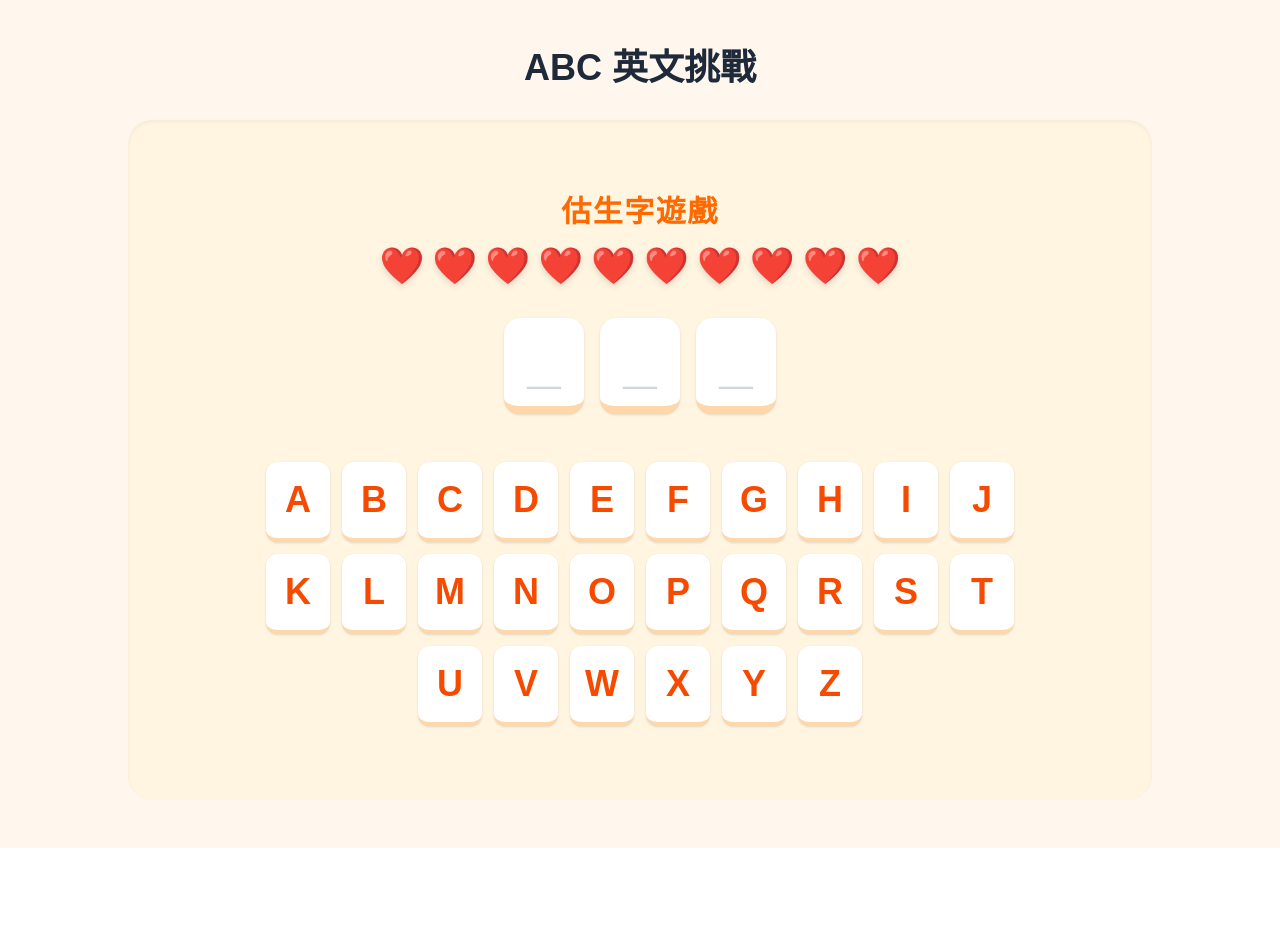
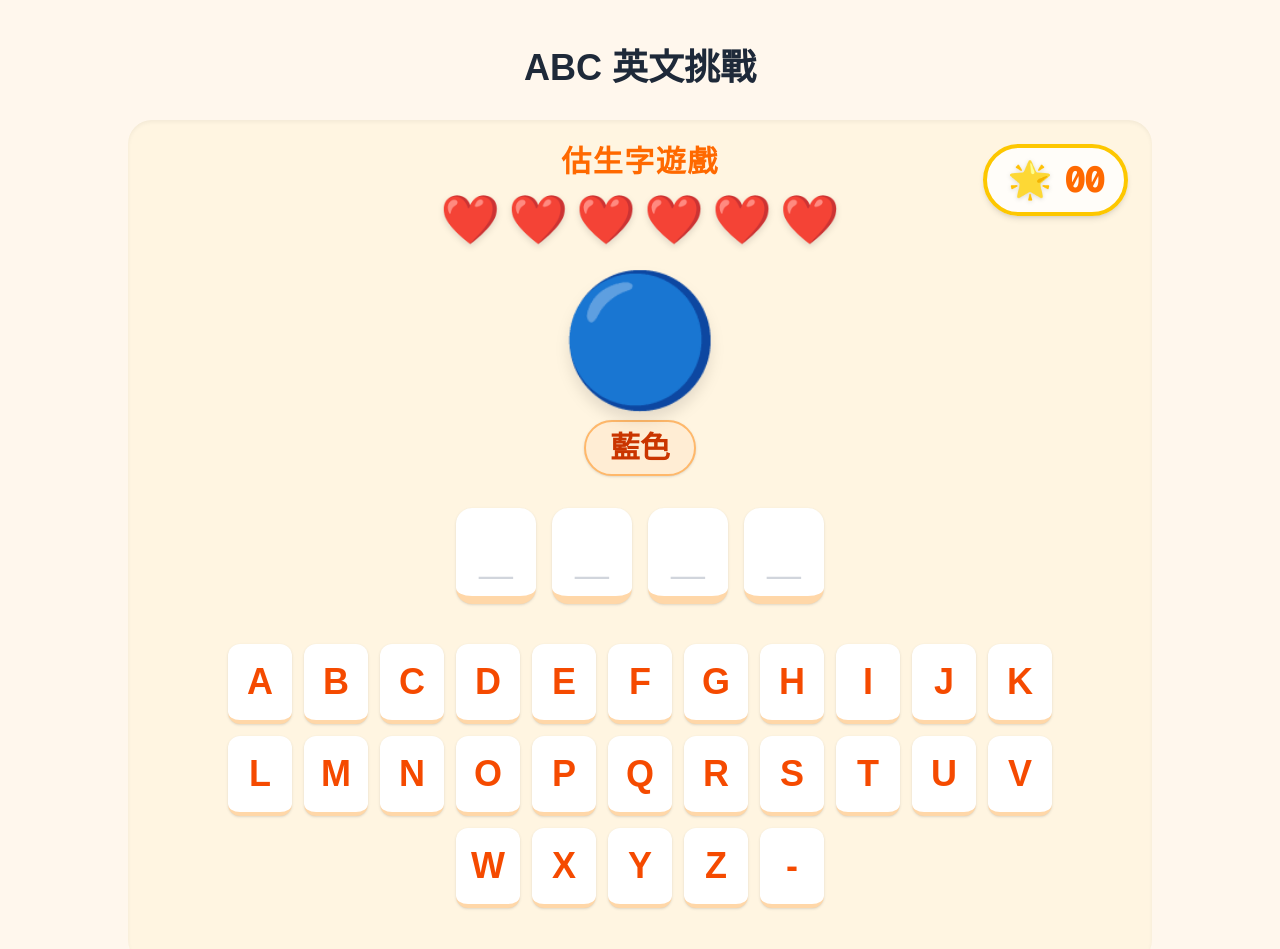
Before and after one commit to clchan53/alanppp, a Next.js app: page /english in a window 1280 px wide. Shown: the top 949 px of the page. Before the commit the page ends 848 px from the top, so only its background shows below. Built offline with nearby package versions, Linux system fonts and the light colour scheme.

Commit message:
UI: Show Chinese translation hint permanently during gameplay

```diff
--- a/src/components/HangmanGame.tsx
+++ b/src/components/HangmanGame.tsx
@@ -3,31 +3,105 @@
 import { useState, useEffect } from "react";
 import { motion, AnimatePresence } from "framer-motion";
 
-// 小朋友專屬嘅簡單生字表
-const WORDS = [
-    "APPLE", "BANANA", "CAT", "DOG", "FISH", "BIRD", "FROG", "LION", "BEAR", "DUCK",
-    "ORANGE", "GRAPE", "PEAR", "PEACH", "MANGO", "STRAWBERRY", "WATERMELON", "KIWI", "LEMON", "CHERRY",
-    "RED", "BLUE", "GREEN", "YELLOW", "BLACK", "WHITE", "PINK", "PURPLE", "BROWN", "ORANGE (color)",
-    "MOM", "DAD", "BROTHER", "SISTER", "GRANDMA", "GRANDPA", "BABY", "FRIEND", "TEACHER", "BOY",
-    "GIRL", "MAN", "WOMAN", "HOUSE", "SCHOOL", "CAR", "BUS", "BED", "CHAIR", "TABLE", "BOOK",
-    "TOY", "BALL", "DOLL", "SHOES", "HAT", "BAG", "T-SHIRT", "CUP", "SPOON", "PLATE",
-    "EYE", "NOSE", "MOUTH", "EAR", "HAND", "LEG", "FOOT", "HEAD", "HAIR", "FACE",
-    "SUN", "MOON", "STAR", "CLOUD", "RAIN", "SNOW", "TREE", "FLOWER", "GRASS", "LEAF",
-    "MILK", "WATER", "JUICE", "BREAD", "CAKE", "RICE", "EGG", "APPLE PIE", "COOKIE", "ICE CREAM",
-    "RUN", "JUMP", "WALK", "EAT", "DRINK", "SLEEP", "PLAY", "READ", "DRAW", "SING"
+const WORD_LIST = [
+  // 水果與食物
+  { word: "APPLE", hint: "🍎", zh: "蘋果" }, { word: "BANANA", hint: "🍌", zh: "香蕉" },
+  { word: "ORANGE", hint: "🍊", zh: "橙" }, { word: "GRAPE", hint: "🍇", zh: "提子" },
+  { word: "PEAR", hint: "🍐", zh: "梨" }, { word: "PEACH", hint: "🍑", zh: "桃" },
+  { word: "MANGO", hint: "🥭", zh: "芒果" }, { word: "STRAWBERRY", hint: "🍓", zh: "士多啤梨" },
+  { word: "WATERMELON", hint: "🍉", zh: "西瓜" }, { word: "KIWI", hint: "🥝", zh: "奇異果" },
+  { word: "LEMON", hint: "🍋", zh: "檸檬" }, { word: "CHERRY", hint: "🍒", zh: "車厘子" },
+  { word: "MILK", hint: "🥛", zh: "牛奶" }, { word: "WATER", hint: "💧", zh: "水" },
+  { word: "JUICE", hint: "🧃", zh: "果汁" }, { word: "BREAD", hint: "🍞", zh: "麵包" },
+  { word: "CAKE", hint: "🍰", zh: "蛋糕" }, { word: "RICE", hint: "🍚", zh: "白飯" },
+  { word: "EGG", hint: "🥚", zh: "雞蛋" }, { word: "APPLE PIE", hint: "🥧", zh: "蘋果批" },
+  { word: "COOKIE", hint: "🍪", zh: "曲奇" }, { word: "ICE CREAM", hint: "🍦", zh: "雪糕" },
+
+  // 動物
+  { word: "CAT", hint: "🐱", zh: "貓咪" }, { word: "DOG", hint: "🐶", zh: "狗仔" },
+  { word: "FISH", hint: "🐟", zh: "魚" }, { word: "BIRD", hint: "🐦", zh: "雀仔" },
+  { word: "FROG", hint: "🐸", zh: "青蛙" }, { word: "LION", hint: "🦁", zh: "獅子" },
+  { word: "BEAR", hint: "🐻", zh: "熊仔" }, { word: "DUCK", hint: "🦆", zh: "鴨仔" },
+
+  // 顏色
+  { word: "RED", hint: "🔴", zh: "紅色" }, { word: "BLUE", hint: "🔵", zh: "藍色" },
+  { word: "GREEN", hint: "🟢", zh: "綠色" }, { word: "YELLOW", hint: "🟡", zh: "黃色" },
+  { word: "BLACK", hint: "⚫", zh: "黑色" }, { word: "WHITE", hint: "⚪", zh: "白色" },
+  { word: "PINK", hint: "🌸", zh: "粉紅色" }, { word: "PURPLE", hint: "🟣", zh: "紫色" },
+  { word: "BROWN", hint: "🟤", zh: "啡色" },
+
+  // 家人與人物
+  { word: "MOM", hint: "👩", zh: "媽媽" }, { word: "DAD", hint: "👨", zh: "爸爸" },
+  { word: "BROTHER", hint: "👦", zh: "兄弟" }, { word: "SISTER", hint: "👧", zh: "姊妹" },
+  { word: "GRANDMA", hint: "👵", zh: "嫲嫲/婆婆" }, { word: "GRANDPA", hint: "👴", zh: "爺爺/公公" },
+  { word: "BABY", hint: "👶", zh: "BB" }, { word: "FRIEND", hint: "🤝", zh: "朋友" },
+  { word: "TEACHER", hint: "👩‍🏫", zh: "老師" }, { word: "BOY", hint: "👦", zh: "男仔" },
+  { word: "GIRL", hint: "👧", zh: "女仔" }, { word: "MAN", hint: "👨", zh: "男人" },
+  { word: "WOMAN", hint: "👩", zh: "女人" },
+
+  // 物品與地方
+  { word: "HOUSE", hint: "🏠", zh: "屋企" }, { word: "SCHOOL", hint: "🏫", zh: "學校" },
+  { word: "CAR", hint: "🚗", zh: "車" }, { word: "BUS", hint: "🚌", zh: "巴士" },
+  { word: "BED", hint: "🛏️", zh: "床" }, { word: "CHAIR", hint: "🪑", zh: "凳" },
+  { word: "TABLE", hint: "🍽️", zh: "餐桌" }, { word: "BOOK", hint: "📖", zh: "書" },
+  { word: "TOY", hint: "🧸", zh: "玩具" }, { word: "BALL", hint: "⚽", zh: "波" },
+  { word: "DOLL", hint: "🎎", zh: "公仔" }, { word: "SHOES", hint: "👟", zh: "鞋" },
+  { word: "HAT", hint: "🧢", zh: "帽" }, { word: "BAG", hint: "🎒", zh: "書包" },
+  { word: "T-SHIRT", hint: "👕", zh: "T恤" }, { word: "CUP", hint: "🥤", zh: "水杯" },
+  { word: "SPOON", hint: "🥄", zh: "匙羹" }, { word: "PLATE", hint: "🍽️", zh: "碟" },
+
+  // 身體部位
+  { word: "EYE", hint: "👁️", zh: "眼睛" }, { word: "NOSE", hint: "👃", zh: "鼻子" },
+  { word: "MOUTH", hint: "👄", zh: "嘴巴" }, { word: "EAR", hint: "👂", zh: "耳仔" },
+  { word: "HAND", hint: "🖐️", zh: "手" }, { word: "LEG", hint: "🦵", zh: "腳(腿)" },
+  { word: "FOOT", hint: "🦶", zh: "腳掌" }, { word: "HEAD", hint: "👤", zh: "頭" },
+  { word: "HAIR", hint: "💇", zh: "頭髮" }, { word: "FACE", hint: "👱", zh: "臉" },
+
+  // 大自然
+  { word: "SUN", hint: "☀️", zh: "太陽" }, { word: "MOON", hint: "🌙", zh: "月亮" },
+  { word: "STAR", hint: "⭐", zh: "星星" }, { word: "CLOUD", hint: "☁️", zh: "雲" },
+  { word: "RAIN", hint: "🌧️", zh: "雨" }, { word: "SNOW", hint: "❄️", zh: "雪" },
+  { word: "TREE", hint: "🌳", zh: "樹" }, { word: "FLOWER", hint: "🌻", zh: "花" },
+  { word: "GRASS", hint: "🌿", zh: "草" }, { word: "LEAF", hint: "🍃", zh: "樹葉" },
+
+  // 動作 (動詞)
+  { word: "RUN", hint: "🏃", zh: "跑步" }, { word: "JUMP", hint: "🦘", zh: "跳" },
+  { word: "WALK", hint: "🚶", zh: "行路" }, { word: "EAT", hint: "😋", zh: "食嘢" },
+  { word: "DRINK", hint: "🥤", zh: "飲水" }, { word: "SLEEP", hint: "😴", zh: "瞓覺" },
+  { word: "PLAY", hint: "🎮", zh: "玩耍" }, { word: "READ", hint: "📖", zh: "閱讀" },
+  { word: "DRAW", hint: "🖍️", zh: "畫畫" }, { word: "SING", hint: "🎤", zh: "唱歌" }
 ];
-const MAX_MISTAKES = 10;
-const ALPHABETS = "ABCDEFGHIJKLMNOPQRSTUVWXYZ".split("");
+
+const MAX_MISTAKES = 6;
+const ALPHABETS = "ABCDEFGHIJKLMNOPQRSTUVWXYZ-".split("");
 
 export default function HangmanGame() {
-  const [word, setWord] = useState("");
+  const [currentWord, setCurrentWord] = useState(WORD_LIST[0]);
   const [guessedLetters, setGuessedLetters] = useState<Set<string>>(new Set());
   const [mistakes, setMistakes] = useState(0);
+  const [score, setScore] = useState(0);
 
-  // 隨機揀字
+  const playSound = (sound: "coin" | "bump") => {
+    try {
+      const audio = new Audio(`/${sound}.mp3`);
+      audio.play().catch((e) => console.log("聲音播放被阻擋:", e));
+    } catch (error) {
+      console.log("無法播放聲音", error);
+    }
+  };
+
+  const speakWord = (text: string) => {
+    if ("speechSynthesis" in window) {
+      const utterance = new SpeechSynthesisUtterance(text);
+      utterance.lang = "en-US";
+      utterance.rate = 0.8;
+      window.speechSynthesis.speak(utterance);
+    }
+  };
+
   const pickNewWord = () => {
-    const randomWord = WORDS[Math.floor(Math.random() * WORDS.length)];
-    setWord(randomWord);
+    const randomWord = WORD_LIST[Math.floor(Math.random() * WORD_LIST.length)];
+    setCurrentWord(randomWord);
     setGuessedLetters(new Set());
     setMistakes(0);
   };
@@ -36,7 +110,7 @@ export default function HangmanGame() {
     pickNewWord();
   }, []);
 
-  const isWinner = word && word.split("").every((letter) => guessedLetters.has(letter));
+  const isWinner = currentWord.word.split("").every((letter) => letter === " " || guessedLetters.has(letter));
   const isLoser = mistakes >= MAX_MISTAKES;
 
   const handleGuess = (letter: string) => {
@@ -45,18 +119,39 @@ export default function HangmanGame() {
     const newGuessed = new Set(guessedLetters).add(letter);
     setGuessedLetters(newGuessed);
 
-    if (!word.includes(letter)) {
-      setMistakes((m) => m + 1);
+    if (currentWord.word.includes(letter)) {
+      playSound("coin");
+
+      const checkWinner = currentWord.word.split("").every((l) => l === " " || newGuessed.has(l));
+      if (checkWinner) {
+        setScore((s) => s + 1);
+        setTimeout(() => speakWord(currentWord.word), 500);
+      }
+    } else {
+      playSound("bump");
+      const newMistakes = mistakes + 1;
+      setMistakes(newMistakes);
+
+      if (newMistakes >= MAX_MISTAKES) {
+        setScore((s) => Math.max(0, s - 1));
+      }
     }
   };
 
   return (
     <div className="flex flex-col items-center justify-center min-h-[85vh] bg-[#FFF5E1] rounded-3xl p-6 shadow-inner relative overflow-hidden select-none">
 
-      {/* 標題與生命值 */}
-      <div className="text-center mb-8 z-10">
+      {/* 計分錶 */}
+      <div className="absolute top-6 right-6 flex items-center gap-3 bg-white/80 p-3 px-5 rounded-full border-4 border-yellow-400 z-10 shadow-md">
+        <span className="text-4xl drop-shadow-sm">🌟</span>
+        <span className="text-4xl font-extrabold text-orange-500 font-mono tracking-tighter">
+          {score.toString().padStart(2, "0")}
+        </span>
+      </div>
+
+      <div className="text-center mb-6 z-10">
         <h2 className="text-3xl font-black text-orange-500 mb-4 tracking-wider">估生字遊戲</h2>
-        <div className="flex gap-2 justify-center text-4xl">
+        <div className="flex gap-2 justify-center text-5xl mb-2">
           {Array.from({ length: MAX_MISTAKES }).map((_, i) => (
             <motion.span
               key={i}
@@ -70,17 +165,40 @@ export default function HangmanGame() {
         </div>
       </div>
 
+      {/* 👇 更新：Emoji 與中文提示同時顯示 👇 */}
+      <motion.div
+        key={currentWord.word}
+        initial={{ scale: 0, y: -20 }}
+        animate={{ scale: 1, y: 0 }}
+        className="flex flex-col items-center mb-8 z-10"
+      >
+        <span className="text-8xl md:text-9xl drop-shadow-xl mb-4">
+          {currentWord.hint}
+        </span>
+        {/* 常駐顯示的中文提示 */}
+        <span className="text-2xl md:text-3xl font-black text-orange-700 bg-orange-100 border-2 border-orange-300 px-6 py-2 rounded-full shadow-sm">
+          {currentWord.zh}
+        </span>
+      </motion.div>
+      {/* 👆 更新結束 👆 */}
+
       {/* 生字顯示區 */}
-      <div className="flex gap-3 sm:gap-4 mb-12 z-10 flex-wrap justify-center">
-        {word.split("").map((letter, index) => (
+      <div className="flex gap-2 sm:gap-4 mb-10 z-10 flex-wrap justify-center px-4">
+        {currentWord.word.split("").map((letter, index) => {
+          if (letter === " ") {
+            return <div key={index} className="w-4 sm:w-8"></div>;
+          }
+
+          return (
             <div
               key={index}
-            className="w-16 h-20 sm:w-20 sm:h-24 bg-white border-b-8 border-orange-200 rounded-2xl flex items-center justify-center text-5xl sm:text-6xl font-black text-gray-800 shadow-sm"
+              className="w-12 h-16 sm:w-20 sm:h-24 bg-white border-b-8 border-orange-200 rounded-2xl flex items-center justify-center text-4xl sm:text-6xl font-black text-gray-800 shadow-sm"
             >
               {guessedLetters.has(letter) || isLoser ? (
                 <motion.span
-                initial={{ opacity: 0, y: 10 }}
-                animate={{ opacity: 1, y: 0 }}
+                  initial={{ opacity: 0, y: -20, scale: 0.5 }}
+                  animate={{ opacity: 1, y: 0, scale: 1 }}
+                  transition={{ type: "spring", stiffness: 300 }}
                   className={!guessedLetters.has(letter) && isLoser ? "text-red-500" : "text-green-500"}
                 >
                   {letter}
@@ -89,50 +207,58 @@ export default function HangmanGame() {
                 <span className="text-gray-300">_</span>
               )}
             </div>
-        ))}
+          );
+        })}
       </div>
 
-      {/* 遊戲結束提示 */}
       <AnimatePresence>
         {(isWinner || isLoser) && (
           <motion.div
             initial={{ scale: 0.5, opacity: 0 }}
             animate={{ scale: 1, opacity: 1 }}
-            className="absolute z-20 bg-white/95 p-8 rounded-3xl shadow-2xl flex flex-col items-center border-4 border-orange-400"
+            className="absolute z-30 bg-white/95 p-8 sm:p-12 rounded-3xl shadow-2xl flex flex-col items-center border-4 border-orange-400 text-center"
           >
             <div className="text-8xl mb-4">{isWinner ? "🎉" : "😭"}</div>
-            <h3 className="text-4xl font-black mb-6 text-gray-800">
-              {isWinner ? "好叻仔！答對咗！" : `哎呀！答案係 ${word}`}
+            <h3 className="text-3xl sm:text-4xl font-black mb-8 text-gray-800">
+              {isWinner ? "好叻仔！答對咗！" : "哎呀！唔緊要！"}
             </h3>
+
+            <div className="flex gap-4">
+              <button
+                onClick={() => speakWord(currentWord.word)}
+                className="px-6 py-4 bg-blue-500 text-white text-xl font-bold rounded-full shadow-[0_6px_0_0_#2563EB] hover:bg-blue-400 active:translate-y-2 active:shadow-none transition-all flex items-center gap-2"
+              >
+                🔊 聽多次
+              </button>
               <button
                 onClick={pickNewWord}
-              className="px-8 py-4 bg-orange-500 text-white text-2xl font-bold rounded-full shadow-[0_6px_0_0_#C05600] hover:bg-orange-400 active:translate-y-2 active:shadow-none transition-all"
+                className="px-6 py-4 bg-orange-500 text-white text-xl font-bold rounded-full shadow-[0_6px_0_0_#C05600] hover:bg-orange-400 active:translate-y-2 active:shadow-none transition-all flex items-center gap-2"
               >
-              再玩一次 🚀
+                下一題 🚀
               </button>
+            </div>
           </motion.div>
         )}
       </AnimatePresence>
 
-      {/* 字母鍵盤 */}
-      <div className="flex flex-wrap justify-center gap-2 sm:gap-3 max-w-3xl z-10 px-2">
+      <div className="flex flex-wrap justify-center gap-2 sm:gap-3 max-w-4xl z-10 px-2 pb-8">
         {ALPHABETS.map((letter) => {
           const isGuessed = guessedLetters.has(letter);
-          const isCorrect = isGuessed && word.includes(letter);
-          const isWrong = isGuessed && !word.includes(letter);
+          const isCorrect = isGuessed && currentWord.word.includes(letter);
+          const isWrong = isGuessed && !currentWord.word.includes(letter);
 
           let btnColor = "bg-white text-orange-600 border-orange-200 hover:bg-orange-100";
-          if (isCorrect) btnColor = "bg-green-500 text-white border-green-600 opacity-50";
-          if (isWrong) btnColor = "bg-gray-300 text-gray-500 border-gray-400 opacity-50";
+          if (isCorrect) btnColor = "bg-green-500 text-white border-green-700 opacity-60";
+          if (isWrong) btnColor = "bg-gray-300 text-gray-500 border-gray-400 opacity-40";
 
           return (
             <motion.button
               key={letter}
-              whileHover={!isGuessed ? { scale: 1.1 } : {}}
-              whileTap={!isGuessed ? { scale: 0.9 } : {}}
+              whileHover={!isGuessed && !isWinner && !isLoser ? { scale: 1.1 } : {}}
+              whileTap={!isGuessed && !isWinner && !isLoser ? { scale: 0.9 } : {}}
               onClick={() => handleGuess(letter)}
               disabled={isGuessed || isWinner || isLoser}
-              className={`w-12 h-14 sm:w-16 sm:h-20 text-2xl sm:text-4xl font-black rounded-xl border-b-4 shadow-sm transition-colors ${btnColor}`}
+              className={`w-10 h-14 sm:w-16 sm:h-20 text-xl sm:text-4xl font-black rounded-xl border-b-4 shadow-sm transition-colors ${btnColor}`}
             >
               {letter}
             </motion.button>
```
Lines whose indentation alone changed are shown as unchanged.
